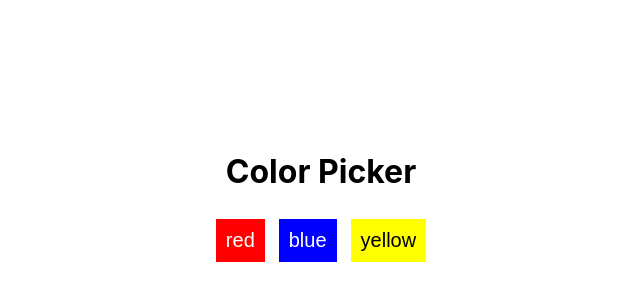
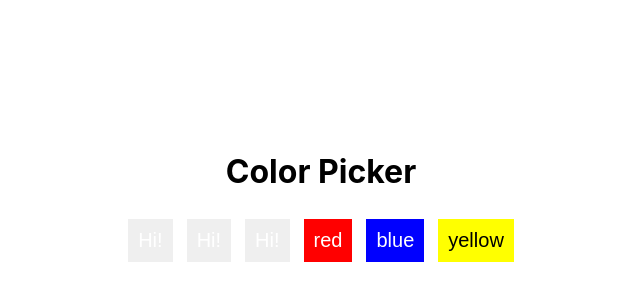
Before and after one commit to RobertJIreland/color-switcher, a React (Create React App) app: page / in a window 1280 px wide. Shown: the part 200-500 px from the top of the page, without its empty margins (319-959 px from the left). Built offline with nearby package versions, Linux system fonts and the light colour scheme.

Commit message:
added second component to App

```diff
--- a/src/App.js
+++ b/src/App.js
@@ -1,5 +1,6 @@
 import React, { useState } from 'react';
 import './App.css';
+import ColorChangeButton from './ColorChangeButton';
 
 function App() {
   const [color, setColor] = useState('')
@@ -7,6 +8,9 @@ function App() {
     <div className= {`react-root ${color}`}>
       <div className='centered'>
         <h1>Color Picker</h1>
+        <ColorChangeButton />
+        <ColorChangeButton />
+        <ColorChangeButton />
         <button className='red' onClick={() => setColor('red')}>red</button>
         <button className='blue' onClick={() => setColor('blue')}>blue</button>
         <button className='yellow' onClick={() => setColor('yellow')}>yellow</button>
--- /dev/null
+++ b/src/ColorChangeButton.js
@@ -0,0 +1,9 @@
+import React from 'react'
+
+function ColorChangeButton () {
+    return (
+        <button>Hi!</button>
+    )
+}
+
+export default ColorChangeButton
```
